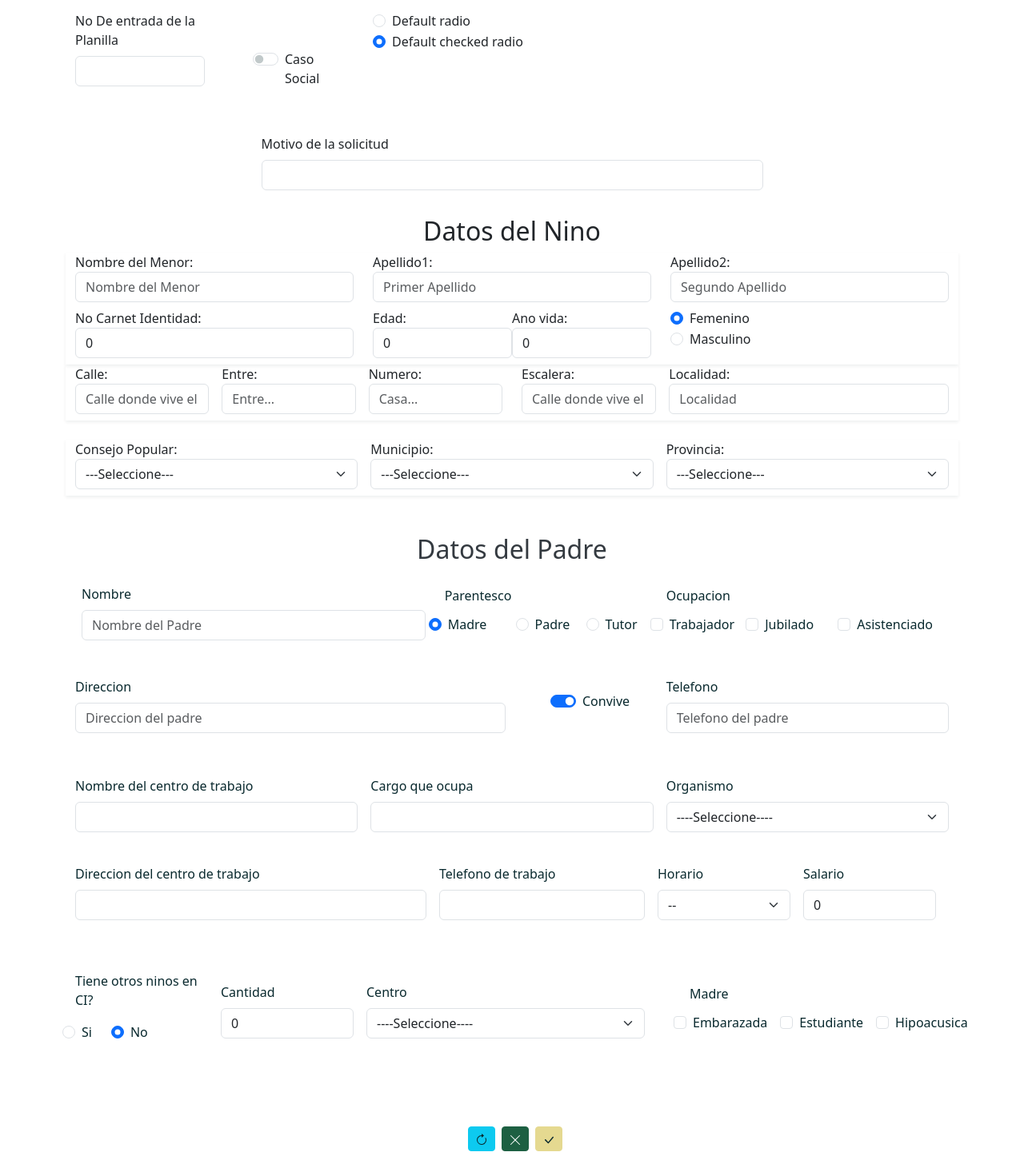
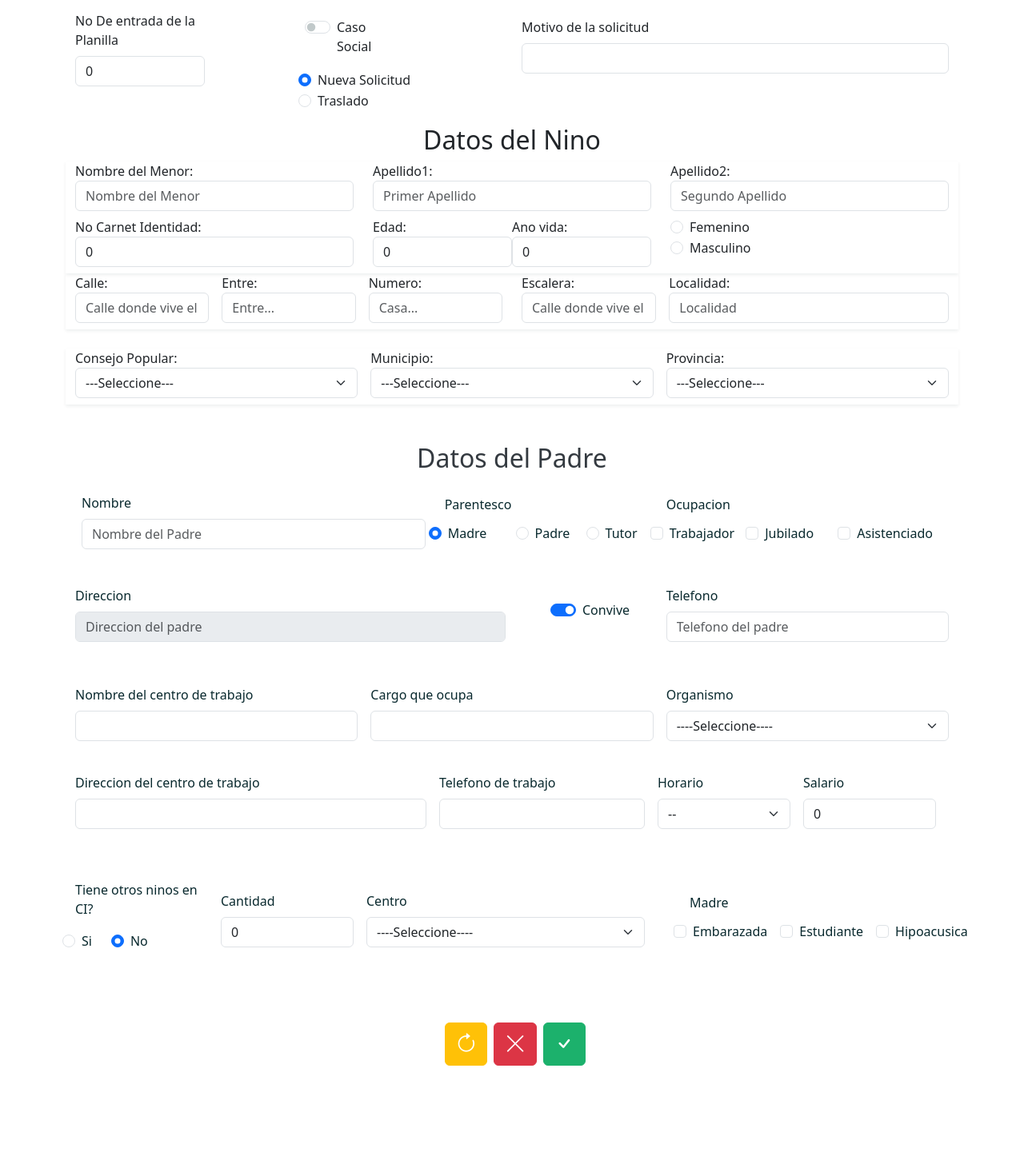
Before and after one commit to yoan0102/pruebaOCIFontend, a React (Vite) app: page /dashboard/submision in a window 1280 px wide. Shown: the part 249-1705 px from the top of the page at 80% size. After the commit the page ends 1598 px from the top, so only its background shows below. Built offline with nearby package versions, Linux system fonts and the light colour scheme.

Commit message:
fix: frefactoring formularios

```diff
--- a/src/pages/dashboard/Submision/SubmisionScreen.tsx
+++ b/src/pages/dashboard/Submision/SubmisionScreen.tsx
@@ -1,14 +1,19 @@
+import { Field, Formik } from 'formik';
+import * as Yup from 'yup';
 import { FormPaterns } from './components';
 import { FormChildren } from './components/forms/FormChildren';
-import { IChildren, SexChildren, TypeParent } from './interface';
+import { ISubmision, SexChildren, TypeParent, TypeSubmision } from './interface';
 import './styles/Submision.scss';
-import * as Yup from 'yup';
-import { Field, Formik } from 'formik';
 export interface SubmisionInterface {}
 
 const REQUIRED = 'Este campo es requerido';
 
 const SignupSchema = Yup.object().shape({
+  noEntry: Yup.number().required(REQUIRED),
+  type: Yup.string().required(REQUIRED),
+  social_case: Yup.boolean(),
+  motive: Yup.string(),
+  children: Yup.object().shape({
     nameChildren: Yup.string().required(REQUIRED),
     lastNameChildren: Yup.string().required(REQUIRED),
     lastNameChildren2: Yup.string(),
@@ -48,9 +53,15 @@ const SignupSchema = Yup.object().shape({
       student: Yup.boolean(),
       deaf: Yup.boolean(),
     }),
+  }),
 });
 
-const initialValues: IChildren = {
+const initialValues: ISubmision = {
+  noEntry: 0,
+  type: TypeSubmision.NEW,
+  social_case: false,
+  motive: '',
+  children: {
     nameChildren: '',
     lastNameChildren: '',
     lastNameChildren2: '',
@@ -88,6 +99,7 @@ const initialValues: IChildren = {
       student: false,
       deaf: false,
     },
+  },
 };
 
 const Submision: React.FC<SubmisionInterface> = () => {
@@ -97,7 +109,7 @@ const Submision: React.FC<SubmisionInterface> = () => {
       <Formik
         initialValues={initialValues}
         onSubmit={(values, actions) => {
-          console.log(values);
+          console.log(values, actions);
         }}
         validationSchema={SignupSchema}
       >
@@ -108,14 +120,15 @@ const Submision: React.FC<SubmisionInterface> = () => {
                 <h2 className="text-center">Datos de la Planilla</h2>
               </div>
               <div className="card-body">
-                <div className="row justify-content-around">
+                <div className="row justify-content-between">
                   <div className="col-sm-2 mb-3">
                     <label htmlFor="noEntry" className="form-label">
                       No De entrada de la Planilla
                     </label>
                     <Field type="email" className="form-control" name="noEntry" id="noEntry" />
                   </div>
-                  <div className="col-sm-2 p-lg-5">
+                  <div className="col-sm-2">
+                    <div className="col-sm-2 p-md-2">
                       <div className="form-check form-switch">
                         <Field
                           className="form-check-input switch-lg"
@@ -129,28 +142,28 @@ const Submision: React.FC<SubmisionInterface> = () => {
                         </label>
                       </div>
                     </div>
-                  <div className="col-sm">
-                    <div className="form-check">
-                      <input className="form-check-input" type="radio" name="flexRadioDefault" id="flexRadioDefault1" />
-                      <label className="form-check-label" htmlFor="flexRadioDefault1">
-                        Default radio
-                      </label>
-                    </div>
+
                     <div className="form-check">
                       <input
                         className="form-check-input"
                         type="radio"
                         name="flexRadioDefault"
-                        id="flexRadioDefault2"
+                        id="flexRadioDefault1"
                         checked
                       />
+                      <label className="form-check-label" htmlFor="flexRadioDefault1">
+                        Nueva Solicitud
+                      </label>
+                    </div>
+                    <div className="form-check">
+                      <input className="form-check-input" type="radio" name="flexRadioDefault" id="flexRadioDefault2" />
                       <label className="form-check-label" htmlFor="flexRadioDefault2">
-                        Default checked radio
+                        Traslado
                       </label>
                     </div>
                   </div>
 
-                  <div className="mb-3 col-md-7">
+                  <div className="mb-3 col-md-6 mt-2">
                     <label htmlFor="motive" className="form-label">
                       Motivo de la solicitud
                     </label>
@@ -160,48 +173,20 @@ const Submision: React.FC<SubmisionInterface> = () => {
               </div>
             </section>
 
-            <FormChildren values={values} />
-            <FormPaterns values={values} />
+            <FormChildren values={values.children} />
+            <FormPaterns values={values.children.parents} />
 
-            <div className="d-flex d-flex justify-content-center pt-3 gap-2 pb-3">
-              <button type="button" className="btn btn-info btn-sm ms-2">
-                <svg
-                  xmlns="http://www.w3.org/2000/svg"
-                  width="16"
-                  height="16"
-                  fill="currentColor"
-                  className="bi bi-arrow-clockwise"
-                  viewBox="0 0 16 16"
-                >
-                  <path fill-rule="evenodd" d="M8 3a5 5 0 1 0 4.546 2.914.5.5 0 0 1 .908-.417A6 6 0 1 1 8 2v1z" />
-                  <path d="M8 4.466V.534a.25.25 0 0 1 .41-.192l2.36 1.966c.12.1.12.284 0 .384L8.41 4.658A.25.25 0 0 1 8 4.466z" />
-                </svg>
+            <div className="d-flex d-flex justify-content-center  gap-2 pb-3">
+              <button type="button" className="btn btn-warning  ms-2 text-white">
+                <i className="bi bi-arrow-clockwise"></i>
               </button>
 
-              <button type="button" className="btn btn-secondary btn-sm ">
-                <svg
-                  xmlns="http://www.w3.org/2000/svg"
-                  width="16"
-                  height="16"
-                  fill="currentColor"
-                  className="bi bi-x-lg"
-                  viewBox="0 0 16 16"
-                >
-                  <path d="M2.146 2.854a.5.5 0 1 1 .708-.708L8 7.293l5.146-5.147a.5.5 0 0 1 .708.708L8.707 8l5.147 5.146a.5.5 0 0 1-.708.708L8 8.707l-5.146 5.147a.5.5 0 0 1-.708-.708L7.293 8 2.146 2.854Z" />
-                </svg>
+              <button type="button" className="btn btn-danger text-white">
+                <i className="bi bi-x-lg"></i>
               </button>
 
-              <button type="submit" className="btn btn-primary btn-sm">
-                <svg
-                  xmlns="http://www.w3.org/2000/svg"
-                  width="16"
-                  height="16"
-                  fill="currentColor"
-                  className="bi bi-check-lg"
-                  viewBox="0 0 16 16"
-                >
-                  <path d="M12.736 3.97a.733.733 0 0 1 1.047 0c.286.289.29.756.01 1.05L7.88 12.01a.733.733 0 0 1-1.065.02L3.217 8.384a.757.757 0 0 1 0-1.06.733.733 0 0 1 1.047 0l3.052 3.093 5.4-6.425a.247.247 0 0 1 .02-.022Z" />
-                </svg>
+              <button type="submit" className="btn btn-success text-white">
+                <i className="bi bi-check"></i>
               </button>
             </div>
           </form>
--- a/src/pages/dashboard/Submision/components/forms/FormPaterns/FormPaterns.tsx
+++ b/src/pages/dashboard/Submision/components/forms/FormPaterns/FormPaterns.tsx
@@ -1,9 +1,9 @@
 import { ErrorMessage, Field } from 'formik';
-import { IChildren } from '../../../interface';
+import { IParent } from '../../../interface/parent';
 import './styles/FormPaterns.scss';
 
 type FormParetnsProps = {
-  values: IChildren;
+  values: IParent;
 };
 
 const htmlFormPaterns: React.FC<FormParetnsProps> = ({ values }) => {
@@ -25,12 +25,12 @@ const htmlFormPaterns: React.FC<FormParetnsProps> = ({ values }) => {
                       <Field
                         type="text"
                         id="fullNameParent"
-                        name="parents.fullNameParent"
+                        name="children.parents.fullNameParent"
                         className="form-control"
                         placeholder="Nombre del Padre"
-                        value={values.parents.fullNameParent}
+                        value={values.fullNameParent}
                       />
-                      <ErrorMessage name="parents.fullNameParent" component="p" className="text-danger" />
+                      <ErrorMessage name="children.parents.fullNameParent" component="p" className="text-danger" />
                     </div>
                   </div>
                   {/* Parentesco */}
@@ -47,7 +47,7 @@ const htmlFormPaterns: React.FC<FormParetnsProps> = ({ values }) => {
                           <Field
                             className="form-check-input"
                             type="radio"
-                            name="parents.typeParent"
+                            name="children.parents.typeParent"
                             id="madre"
                             value="madre"
                             checked
@@ -61,7 +61,7 @@ const htmlFormPaterns: React.FC<FormParetnsProps> = ({ values }) => {
                           <Field
                             className="form-check-input"
                             type="radio"
-                            name="parents.typeParent"
+                            name="children.parents.typeParent"
                             id="padre"
                             value="padre"
                           />
@@ -74,7 +74,7 @@ const htmlFormPaterns: React.FC<FormParetnsProps> = ({ values }) => {
                           <input
                             className="form-check-input"
                             type="radio"
-                            name="parents.typeParent"
+                            name="children.parents.typeParent"
                             id="tutor"
                             value="tutor"
                           />
@@ -82,7 +82,7 @@ const htmlFormPaterns: React.FC<FormParetnsProps> = ({ values }) => {
                             Tutor{' '}
                           </label>
                         </div>
-                        <ErrorMessage name="parents.typeParent" component="p" className="text-danger" />
+                        <ErrorMessage name="children.parents.typeParent" component="p" className="text-danger" />
                       </div>
                     </div>
                   </div>
@@ -99,7 +99,7 @@ const htmlFormPaterns: React.FC<FormParetnsProps> = ({ values }) => {
                         <Field
                           className="form-check-input"
                           type="checkbox"
-                          name="parents.occupation"
+                          name="children.parents.occupation"
                           id="trabajador"
                           value="trabajador"
                         />
@@ -112,7 +112,7 @@ const htmlFormPaterns: React.FC<FormParetnsProps> = ({ values }) => {
                         <Field
                           className="form-check-input"
                           type="checkbox"
-                          name="parents.occupation"
+                          name="children.parents.occupation"
                           id="jubilado"
                           value="jubilado"
                         />
@@ -125,7 +125,7 @@ const htmlFormPaterns: React.FC<FormParetnsProps> = ({ values }) => {
                         <Field
                           className="form-check-input"
                           type="checkbox"
-                          name="parents.occupation"
+                          name="children.parents.occupation"
                           id="asistenciado"
                           value="asistenciado"
                         />
@@ -133,7 +133,7 @@ const htmlFormPaterns: React.FC<FormParetnsProps> = ({ values }) => {
                           Asistenciado
                         </label>
                       </div>
-                      <ErrorMessage name="parents.typeParent" component="p" className="text-danger" />
+                      <ErrorMessage name="children.parents.typeParent" component="p" className="text-danger" />
                     </div>
                   </div>
                 </div>
@@ -147,10 +147,11 @@ const htmlFormPaterns: React.FC<FormParetnsProps> = ({ values }) => {
                       <Field
                         type="text"
                         className="form-control"
-                        name="parents.addressParent"
+                        name="children.parents.addressParent"
                         id="addressParent"
                         placeholder="Direccion del padre"
-                        value={values.parents.addressParent}
+                        value={values.convivencia ? '' : values.addressParent}
+                        disabled={values.convivencia}
                       />
                     </div>
                   </div>
@@ -161,9 +162,9 @@ const htmlFormPaterns: React.FC<FormParetnsProps> = ({ values }) => {
                         className="form-check-input switch-lg"
                         type="checkbox"
                         role="switch"
-                        name="parents.convivencia"
+                        name="children.parents.convivencia"
                         id="convivencia"
-                        checked={values.parents.convivencia}
+                        checked={values.convivencia}
                       />
                       <label className="form-label" htmlFor="convivencia">
                         Convive
@@ -179,13 +180,13 @@ const htmlFormPaterns: React.FC<FormParetnsProps> = ({ values }) => {
                       <Field
                         className="form-control"
                         type="text"
-                        name="parents.phoneNumberParent"
+                        name="children.parents.phoneNumberParent"
                         id="phoneNumberParent"
                         placeholder="Telefono del padre"
-                        value={values.parents.phoneNumberParent}
+                        value={values.phoneNumberParent}
                       />
                     </div>
-                    <ErrorMessage name="parents.phoneNumberParent" component="p" className="text-danger" />
+                    <ErrorMessage name="cbhildren.parents.phoneNumberParent" component="p" className="text-danger" />
                   </div>
 
                   <div className="col-sm-4">
@@ -195,13 +196,13 @@ const htmlFormPaterns: React.FC<FormParetnsProps> = ({ values }) => {
                       </label>
                       <Field
                         type="text"
-                        name="parents.work"
+                        name="children.parents.work"
                         id="work"
                         className="form-control"
-                        value={values.parents.work}
+                        value={values.work}
                       />
                     </div>
-                    <ErrorMessage name="parents.work" component="p" className="text-danger" />
+                    <ErrorMessage name="children.parents.work" component="p" className="text-danger" />
                   </div>
 
                   <div className="col-sm-4">
@@ -212,9 +213,9 @@ const htmlFormPaterns: React.FC<FormParetnsProps> = ({ values }) => {
                       <Field
                         type="text"
                         id="workPosition"
-                        name="parents.workPosition"
+                        name="children.parents.workPosition"
                         className="form-control"
-                        value={values.parents.workPosition}
+                        value={values.workPosition}
                       />
                     </div>
                   </div>
@@ -222,14 +223,19 @@ const htmlFormPaterns: React.FC<FormParetnsProps> = ({ values }) => {
                   <div className="col-sm-4 p-lg-2">
                     <div className="d-flex flex-column  align-center">
                       <label className="form-label">Organismo</label>
-                      <Field as="select" name="parents.organismo" className="form-select" aria-label="organismo">
-                        <option selected>----Seleccione----</option>
+                      <Field
+                        as="select"
+                        name="children.parents.organismo"
+                        className="form-select"
+                        aria-label="organismo"
+                      >
+                        <option>----Seleccione----</option>
                         <option value="minsap">MINSAP</option>
                         <option value="mined">MINED</option>
                         <option value="minag">MINAG</option>
                       </Field>
                     </div>
-                    <ErrorMessage name="parents.organismo" component="p" className="text-danger" />
+                    <ErrorMessage name="children.parents.organismo" component="p" className="text-danger" />
                   </div>
 
                   <div className="row g-3">
@@ -241,12 +247,12 @@ const htmlFormPaterns: React.FC<FormParetnsProps> = ({ values }) => {
                         <Field
                           type="text"
                           id="workAddress"
-                          name="parents.workAddress"
+                          name="children.parents.workAddress"
                           className="form-control"
-                          value={values.parents.workAddress}
+                          value={values.workAddress}
                         />
                       </div>
-                      <ErrorMessage name="parents.workAddress" component="p" className="text-danger" />
+                      <ErrorMessage name="children.parents.workAddress" component="p" className="text-danger" />
                     </div>
 
                     <div className="col-sm-3">
@@ -257,9 +263,9 @@ const htmlFormPaterns: React.FC<FormParetnsProps> = ({ values }) => {
                         <Field
                           type="tel"
                           id="workPhoneParent"
-                          name="parents.workPhoneParent"
+                          name="children.parents.workPhoneParent"
                           className="form-control"
-                          value={values.parents.workPhoneParent}
+                          value={values.workPhoneParent}
                         />
                       </div>
                     </div>
@@ -267,7 +273,12 @@ const htmlFormPaterns: React.FC<FormParetnsProps> = ({ values }) => {
                     <div className="col-sm-2 ">
                       <div className="d-flex flex-column justify-content-between align-center ">
                         <label className="form-label">Horario</label>
-                        <Field as="select" name="parents.horario" className="form-select" aria-label="organismo">
+                        <Field
+                          as="select"
+                          name="children.parents.horario"
+                          className="form-select"
+                          aria-label="organismo"
+                        >
                           <option selected>--</option>
                           <option value="07-03">07-03</option>
                           <option value="08-04">08-04</option>
@@ -284,9 +295,9 @@ const htmlFormPaterns: React.FC<FormParetnsProps> = ({ values }) => {
                         <Field
                           type="text"
                           id="salary"
-                          name="parents.salary"
+                          name="children.parents.salary"
                           className="form-control"
-                          value={values.parents.salary}
+                          value={values.salary}
                         />
                       </div>
                     </div>
@@ -306,7 +317,7 @@ const htmlFormPaterns: React.FC<FormParetnsProps> = ({ values }) => {
                             <Field
                               className="form-check-input"
                               type="radio"
-                              name="parents.otherChildren"
+                              name="children.parents.otherChildren"
                               id="otherChildren"
                             />
                             <label className="form-check-label" htmlFor="otherChildren">
@@ -318,7 +329,7 @@ const htmlFormPaterns: React.FC<FormParetnsProps> = ({ values }) => {
                             <Field
                               className="form-check-input"
                               type="radio"
-                              name="parents.otherChildren"
+                              name="children.parents.otherChildren"
                               id="otherChildren"
                               checked
                             />
@@ -338,9 +349,9 @@ const htmlFormPaterns: React.FC<FormParetnsProps> = ({ values }) => {
                         <input
                           type="text"
                           id="cantOtherChildren"
-                          name="parents.cantOtherChildren"
+                          name="childre.parents.cantOtherChildren"
                           className="form-control"
-                          value={values.parents.cantOtherChildren}
+                          value={values.cantOtherChildren}
                         />
                       </div>
                     </div>
@@ -350,7 +361,7 @@ const htmlFormPaterns: React.FC<FormParetnsProps> = ({ values }) => {
                         <label className="form-label">Centro</label>
                         <Field
                           as="select"
-                          name="parents.ciOtherChildren"
+                          name="children.parents.ciOtherChildren"
                           className="form-select"
                           aria-label="ciOtherChildren"
                         >
@@ -374,7 +385,7 @@ const htmlFormPaterns: React.FC<FormParetnsProps> = ({ values }) => {
                             <input
                               className="form-check-input"
                               type="checkbox"
-                              name="parents.pregnant"
+                              name="children.parents.pregnant"
                               id="pregnant"
                               value="pregnant"
                             />
@@ -387,7 +398,7 @@ const htmlFormPaterns: React.FC<FormParetnsProps> = ({ values }) => {
                             <Field
                               className="form-check-input"
                               type="checkbox"
-                              name="parent.student"
+                              name="children.parent.student"
                               id="student"
                               value="student"
                             />
@@ -400,7 +411,7 @@ const htmlFormPaterns: React.FC<FormParetnsProps> = ({ values }) => {
                             <Field
                               className="form-check-input"
                               type="checkbox"
-                              name="parents.deaf"
+                              name="children.parents.deaf"
                               id="deaf"
                               value="deaf"
                             />
--- a/src/pages/dashboard/Submision/interface/submmision.d.ts
+++ b/src/pages/dashboard/Submision/interface/submmision.d.ts
@@ -1,8 +1,10 @@
+import { IChildren } from './children';
 type ISubmision = {
   noEntry: number;
   type: TypeSubmision.NEW | TypeSubmision.TRASLADO;
   social_case: boolean;
   motive: string;
+  children: IChildren;
 };
 
 export enum TypeSubmision {
```
Lines whose indentation alone changed are shown as unchanged.
